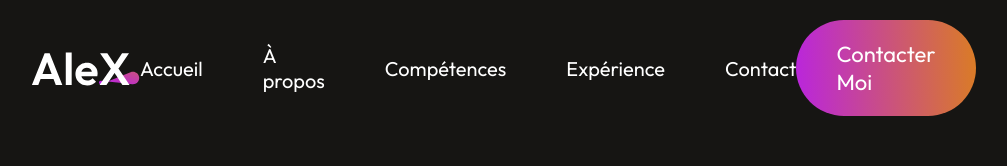
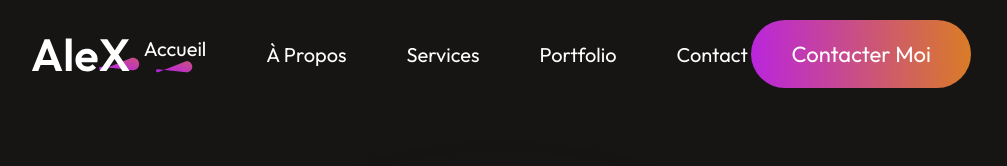
Before and after one commit to Alexandre-git-SDV/Portfolio-React, a React (Vite) app in the folder Portfolio-React/: page / in a window 1280 px wide. Shown: the top 166 px of the page, without its empty margins (139-1146 px from the left). Built offline with nearby package versions, Linux system fonts and the light colour scheme.

Commit message:
Ajout des Liens de Section " Navbar"
Ajout des Liens de Section " Navbar" + Correction code

```diff
--- a/Portfolio-React/src/Components/About/About.jsx
+++ b/Portfolio-React/src/Components/About/About.jsx
@@ -5,7 +5,7 @@ import profile_img from '../../assets/profile_img.jpg'
 
 const About = () => {
   return (
-    <div className='about'>
+    <div id='about' className='about'>
         <div className='about-title'>
             <h1>À propos de moi</h1>
             <img src={theme_pattern} alt="" />
--- a/Portfolio-React/src/Components/Contact/Contact.jsx
+++ b/Portfolio-React/src/Components/Contact/Contact.jsx
@@ -7,7 +7,7 @@ import call_icon from "../../assets/call_icon.svg";
 
 const Contact = () => {
   return (
-    <div className="contact">
+    <div id='contact' className="contact">
       <div className="contact-title">
         <h1>Alexandre GOURAUD Contact</h1>
         <img src={theme_pattern} alt="" />
@@ -20,7 +20,7 @@ const Contact = () => {
           <div className="contact-details">
 
             <div className="contact-detail">
-              <img src={mail_icon} alt="" /> <p>alexandre.houraud@supdevinci-edu.fr</p>
+              <img src={mail_icon} alt="" /> <p>alexandre.gouraud@supdevinci-edu.fr</p>
             </div>
 
             <div className="contact-detail">
--- a/Portfolio-React/src/Components/Hero/Hero.jsx
+++ b/Portfolio-React/src/Components/Hero/Hero.jsx
@@ -1,16 +1,17 @@
 import React from 'react'
 import './Hero.css'
 import profile_img from '../../assets/profile_img.jpg'
+import AnchorLink from 'react-anchor-link-smooth-scroll'
 
 const Hero = () => {
   return (
-    <div className = 'hero'>
+    <div id='home' className = 'hero'>
         <img src={profile_img} alt="" />
         <h1><span>Alexandre GOURAUD</span></h1>
         <h1>Développeur FullStack</h1>
         <p>Je suis actuellement en recherche d'alternance donc si vous recherchez un développeur motivé et autodidacte, je suis juste là</p>
         <div className='hero-action'>
-            <div className='hero-connect'>Contactez Moi</div>
+            {<div className='hero-connect'><AnchorLink className='anchor-link' offset={50} href='#contact'>Contactez Moi</AnchorLink></div>}
             <div className='hero-resume'>Voici mon CV</div>
         </div>
     </div>
--- a/Portfolio-React/src/Components/MyWork/MyWork.jsx
+++ b/Portfolio-React/src/Components/MyWork/MyWork.jsx
@@ -6,7 +6,7 @@ import arrow_icon from '../../assets/arrow_icon.svg'
 
 const Mywork = () => {
     return (
-        <div className='mywork'>
+        <div id='work' className='mywork'>
             <div className='mywork-title'>
                 <h1>Mes derniers projets</h1>
                 <img src={theme_pattern} alt="" />
--- a/Portfolio-React/src/Components/Navbar/Navbar.css
+++ b/Portfolio-React/src/Components/Navbar/Navbar.css
@@ -24,3 +24,25 @@
     transform: scale(1.05);
     box-shadow: 0 0 10px #ffffff;
 }
+
+.nav-menu li{
+    display: flex;
+    flex-direction: column;
+    gap: 5px;
+    cursor: pointer;
+}
+
+.nav-menu li img{
+    display: flex;
+    margin: auto;
+}
+
+.anchor-link{
+    text-decoration: none;
+    color: #ffffff;
+}
+
+.anchor-link:hover{
+    transform: scale(1.05);
+    color: #ffffff;
+}
--- a/Portfolio-React/src/Components/Navbar/Navbar.jsx
+++ b/Portfolio-React/src/Components/Navbar/Navbar.jsx
@@ -1,21 +1,26 @@
 import React from 'react'
 import './Navbar.css'
 import logo from '../../assets/logo.svg'
+import underline from '../../assets/nav_underline.svg'
+import { useState } from 'react';
+import AnchorLink from 'react-anchor-link-smooth-scroll';
 
 const Navbar = () => {
+  const [menu, setMenu] = useState("home");
+
   return (
-    <div className='navbar'>
-        <img src={logo} alt="" />
-        <ul className="nav-menu">
-            <li>Accueil</li>
-            <li>À propos</li>
-            <li>Compétences</li>
-            <li>Expérience</li>
-            <li>Contact</li>
-        </ul>
-        <div className="nav-connect"> Contacter Moi</div>
+    <div id='navbar' className='navbar'>
+      <img src={logo} alt="" />
+      <ul className="nav-menu">
+        <li><AnchorLink className='anchor-link' offset={50} href='#home' onClick={() => setMenu("home")}><p>Accueil</p>{menu === "home" ? <img src={underline} alt="underline" /> : null}</AnchorLink></li>
+        <li><AnchorLink className='anchor-link' offset={50} href='#about' onClick={() => setMenu("about")}><p>À Propos</p>{menu === "about" ? <img src={underline} alt="underline" /> : null}</AnchorLink></li>
+        <li><AnchorLink className='anchor-link' offset={50} href='#services' onClick={() => setMenu("services")}><p>Services</p>{menu === "services" ? <img src={underline} alt="underline" /> : null}</AnchorLink></li>
+        <li><AnchorLink className='anchor-link' offset={50} href='#work' onClick={() => setMenu("work")}><p>Portfolio</p>{menu === "portfolio" ? <img src={underline} alt="underline" /> : null}</AnchorLink></li>
+        <li><AnchorLink className='anchor-link' offset={50} href='#contact' onClick={() => setMenu("contact")}><p>Contact</p>{menu === "contact" ? <img src={underline} alt="underline" /> : null}</AnchorLink></li>
+      </ul>
+      <div className="nav-connect"><AnchorLink className='anchor-link' offset={50} href='#contact' onClick={() => setMenu("contact")}><p>Contacter Moi</p></AnchorLink></div>
     </div>
-  )
+  );
 }
 
 export default Navbar
--- a/Portfolio-React/src/Components/Services/Services.jsx
+++ b/Portfolio-React/src/Components/Services/Services.jsx
@@ -6,7 +6,7 @@ import arrow_icon from '../../assets/arrow_icon.svg'
 
 const Services = () => {
   return (
-    <div className="services">
+    <div id='services' className="services">
         <div className="services-title">
             <h1>Services</h1>
             <img src={theme_pattern} alt="" />
```
